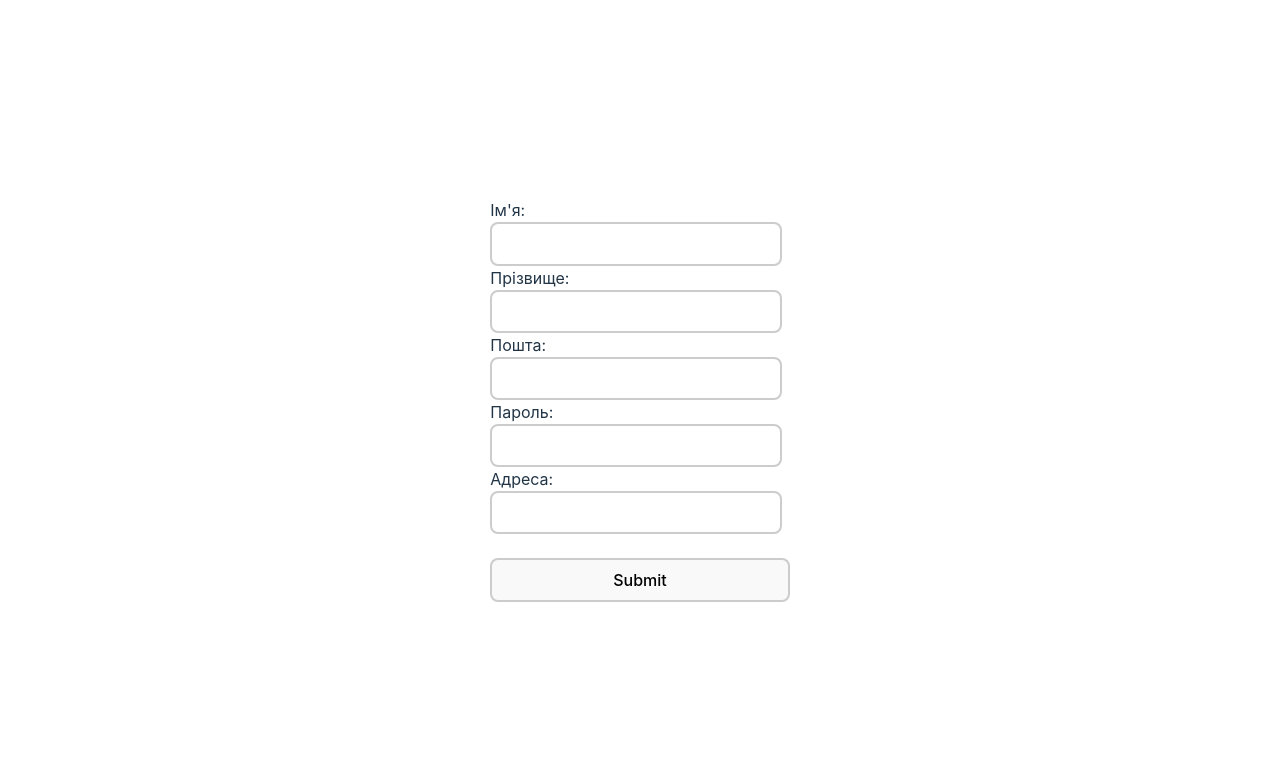
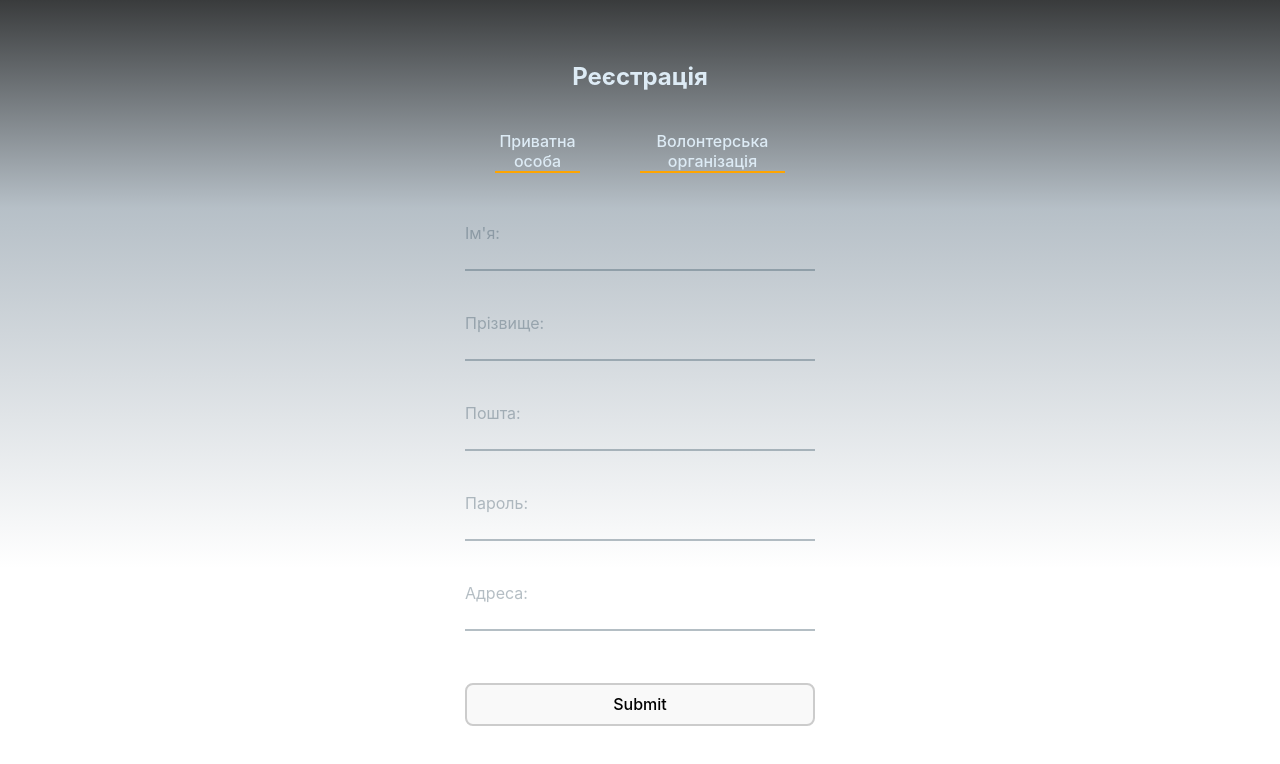
Before and after one commit to danylomusiiaka/HelpHub, a React (Vite) app in the folder client/: page /auth in a window 1280 px wide. Shown: the top 764 px of the page. Built offline with nearby package versions, Linux system fonts and the light colour scheme.

Commit message:
added old version of auth

```diff
--- a/client/src/App.css
+++ /dev/null
@@ -1,24 +0,0 @@
-#root {
-  max-width: 1280px;
-  margin: 0 auto;
-  padding: 2rem;
-  text-align: center;
-}
-
-.card {
-  padding: 2em;
-}
-
-.input-form {
-  display: flex;
-  flex-direction: column;
-}
-
-.input-container input {
-  margin-bottom: 10px;
-}
-
-.input-form p {
-  margin: 0;
-  text-align: left;
-}
--- a/client/src/App.tsx
+++ b/client/src/App.tsx
@@ -1,4 +1,3 @@
-import './App.css'
 import './index.css'
 import { BrowserRouter as Router, Route, Routes } from 'react-router-dom';
 import AuthPage from './components/AuthPage';
--- a/client/src/components/AuthPage.tsx
+++ b/client/src/components/AuthPage.tsx
@@ -1,5 +1,7 @@
 import { useState } from 'react';
 import Axios from 'axios';
+import '../form.css';
+import { Link } from 'react-router-dom';
 
 function AuthPage() {
     const [surname, setSurname] = useState("");
@@ -29,16 +31,31 @@ function AuthPage() {
 
     return (
         <div className='input-form'>
-            <p>Ім'я:</p>
-            <input type="text" value={surname} onChange={(e) => setSurname(e.target.value)} />
-            <p>Прізвище:</p>
-            <input type="text" value={name} onChange={(e) => setName(e.target.value)} />
-            <p>Пошта:</p>
-            <input type="email" value={email} onChange={(e) => setEmail(e.target.value)} />
-            <p>Пароль:</p>
-            <input type="password" value={password} onChange={(e) => setPassword(e.target.value)} />
-            <p>Адреса:</p>
-            <input type="text" value={address} onChange={(e) => setAddress(e.target.value)} />
+            <h2>Реєстрація</h2>
+            <div className='container'>
+                <Link to='/private'><button>Приватна особа</button></Link>
+                <Link to='/volounteer'><button>Волонтерська організація</button></Link>
+            </div>
+            <div className='input-field'>
+                <input type="text" value={surname} onChange={(e) => setSurname(e.target.value)} />
+                <label>Ім'я:</label>
+            </div>
+            <div className='input-field'>
+                <input type="text" value={name} onChange={(e) => setName(e.target.value)} />
+                <label>Прізвище:</label>
+            </div>
+            <div className='input-field'>
+                <input type="email" value={email} onChange={(e) => setEmail(e.target.value)} />
+                <label>Пошта:</label>
+            </div>
+            <div className='input-field'>
+                <input type="password" value={password} onChange={(e) => setPassword(e.target.value)} />
+                <label>Пароль:</label>
+            </div>
+            <div className='input-field'>
+                <input type="text" value={address} onChange={(e) => setAddress(e.target.value)} />
+                <label>Адреса:</label>
+            </div>
             <br />
             <button onClick={handleSubmit}>Submit</button>
             <p>{message}</p>
--- /dev/null
+++ b/client/src/form.css
@@ -0,0 +1,78 @@
+h2{
+  color: rgba(221, 235, 245, 1);
+}
+
+
+
+.container {
+  display: flex;
+  flex-direction: row;
+  padding-bottom: 20px;
+}
+
+.container button {
+  background-color: transparent;
+  border: none;
+  color: rgba(221, 235, 245, 1);
+  cursor: pointer;
+  padding: 10px 20px;
+  font-size: 16px;
+  text-align: center;
+  text-decoration: none;
+  margin: 10px;
+}
+
+.container button::after {
+  content: "";
+  display: block;
+  width: 100%;
+  height: 2px;
+  background-color: orange;
+  /* Оранжева лінія */
+}
+
+.input-form {
+  position: relative;
+  display: flex;
+  flex-direction: column;
+}
+
+
+.input-field {
+  position: relative;
+  margin-bottom: 2rem;
+  margin-top: 20px;
+}
+
+.input-field input {
+  border: none;
+  outline: none;
+  background: transparent;
+  padding: 0.5rem 0;
+  font-size: 1rem;
+  border-bottom: 2px solid rgba(69, 92, 108, 0.4);;
+  border-radius: 0;
+  width: 100%;
+
+}
+
+.input-field label {
+  text-align: left;
+  position: absolute;
+  left: 0;
+  width: 100%;
+  color: rgba(69, 92, 108, 0.4);
+  transform: translateY(-50%);
+  transition: 0.5s;
+  pointer-events: none;
+}
+
+.input-field input:valid+label {
+  top: 0px;
+  font-size: 1rem;
+}
+
+.input-field input:focus+label {
+  top: -10px;
+  font-size: 0.8rem;
+}
--- a/client/src/index.css
+++ b/client/src/index.css
@@ -1,16 +1,18 @@
 :root {
   font-family: Inter, system-ui, Avenir, Helvetica, Arial, sans-serif;
-  line-height: 1.5;
   font-weight: 400;
 
   color-scheme: light dark;
   color: rgba(255, 255, 255, 0.87);
-  background-color: #242424;
+  background: linear-gradient(180.06deg, #393B3C 0.05%, rgba(100, 120, 136, 0.47) 26.13%, rgba(89, 95, 100, 0) 71.06%);
 
-  font-synthesis: none;
-  text-rendering: optimizeLegibility;
-  -webkit-font-smoothing: antialiased;
-  -moz-osx-font-smoothing: grayscale;
+}
+#root {
+  max-width: 1480px;
+  margin: 0 auto;
+  padding: 2rem;
+  text-align: center;
+  width: 350px;
 }
 
 a {
```
